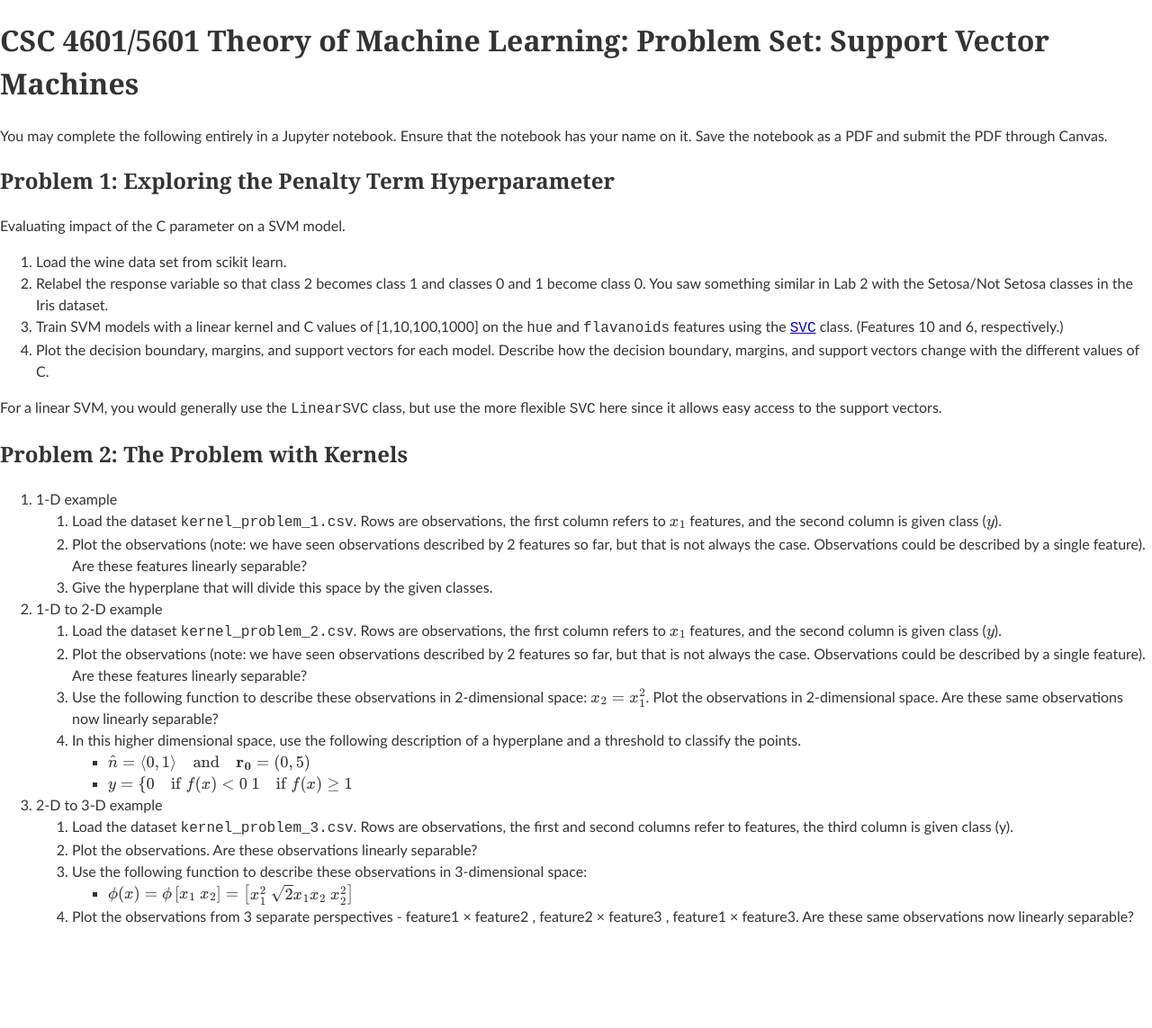
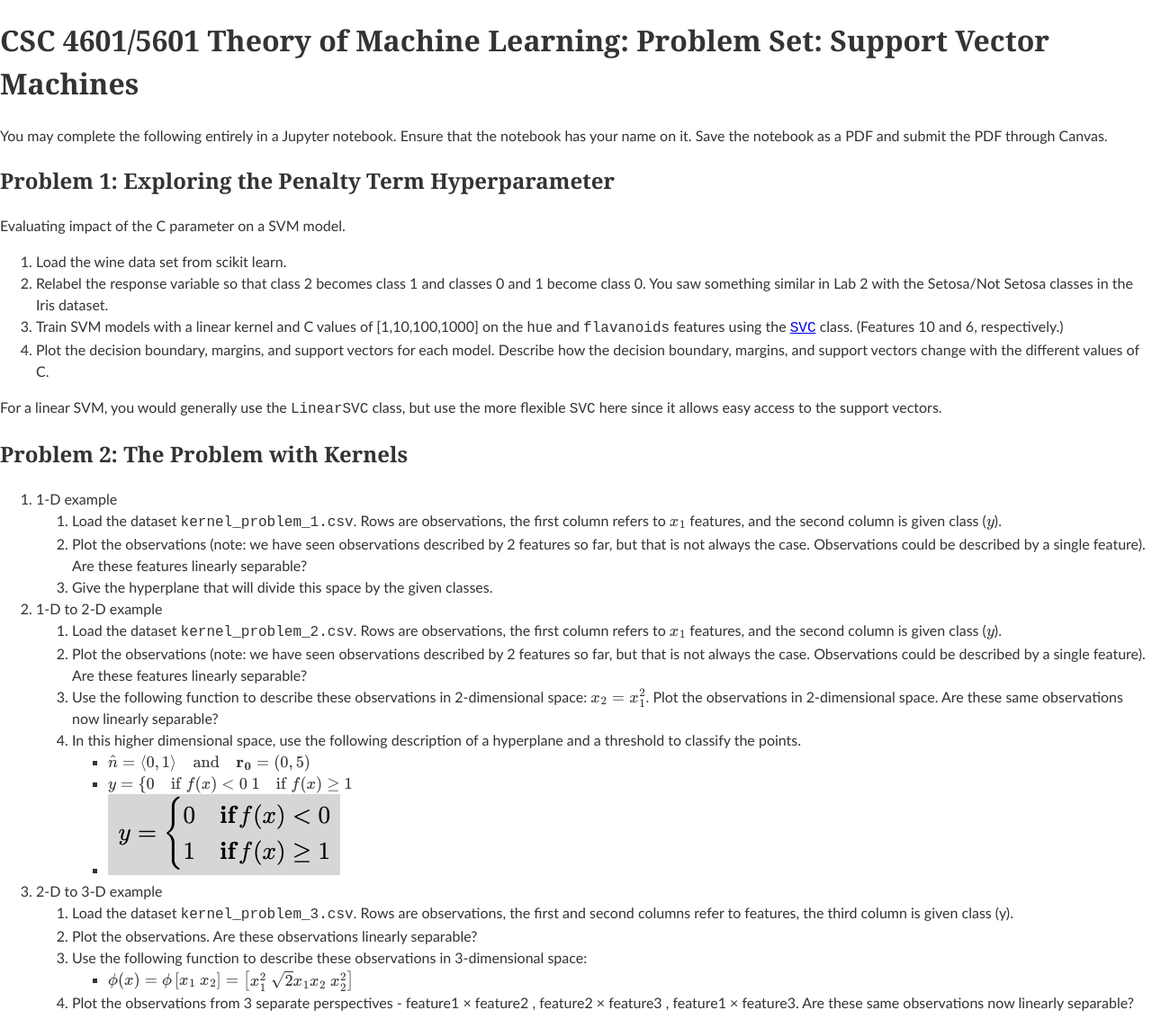
Before and after one commit to edurant/edurant.github.io, a Jekyll site: the page built from courses/csc4601/ps/07/index.md, in a window 1280 px wide. Shown: the whole page at 90% size. Built offline with Jekyll 4.4.1, drawn with Linux system fonts in a browser that asks for light colours; before the commit the page ends 1047 px from its top, so only the background shows below that.

Commit message:
Add PNG rendering of \begin{cases} equation since GitHub pages is agressively encoding & to &amp; even in <span>

```diff
--- a/courses/csc4601/ps/07/index.md
+++ b/courses/csc4601/ps/07/index.md
@@ -39,6 +39,7 @@ space. Are these same observations now linearly separable?
 a hyperplane and a threshold to classify the points.
         - $\hat{n} = \langle 0, 1 \rangle \quad \text{and} \quad \mathbf{r_0} = (0,5)$
         - <span>$y = \begin{cases} 0 & \text{if } f(x) < 0 \\ 1 & \text{if } f(x) \geq 1 \end{cases}$</span>
+        - ![PNG rendering of above equation](classdef.png)
 3. 2-D to 3-D example
     1. Load the dataset `kernel_problem_3.csv`. Rows are observations,
 the first and second columns refer to features, the third column is
```
Also changed, not shown: courses/csc4601/ps/07/classdef.png (added).
